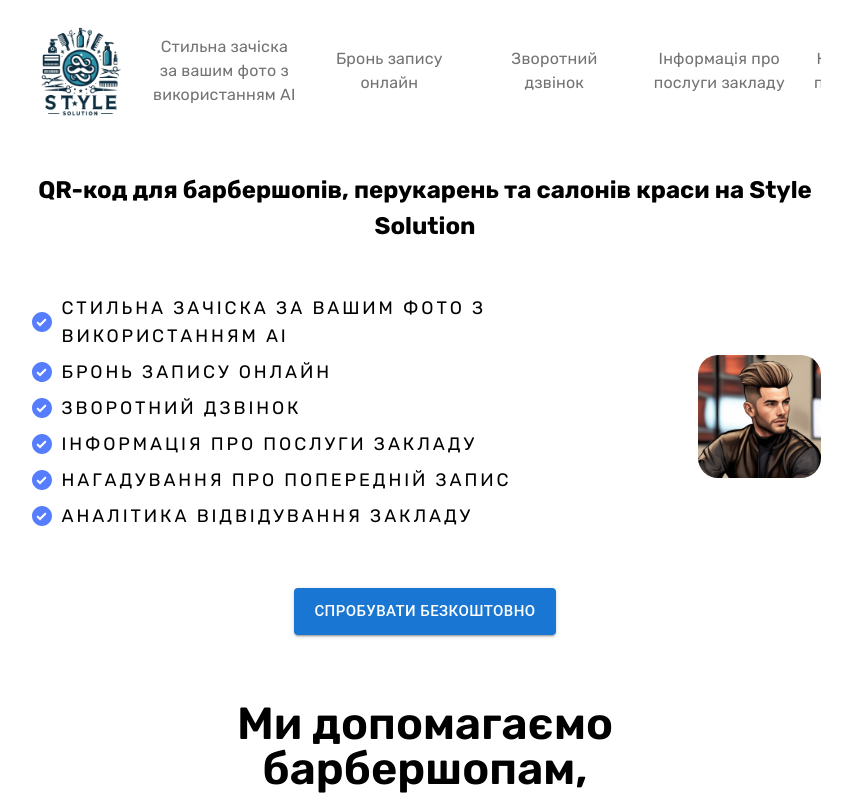
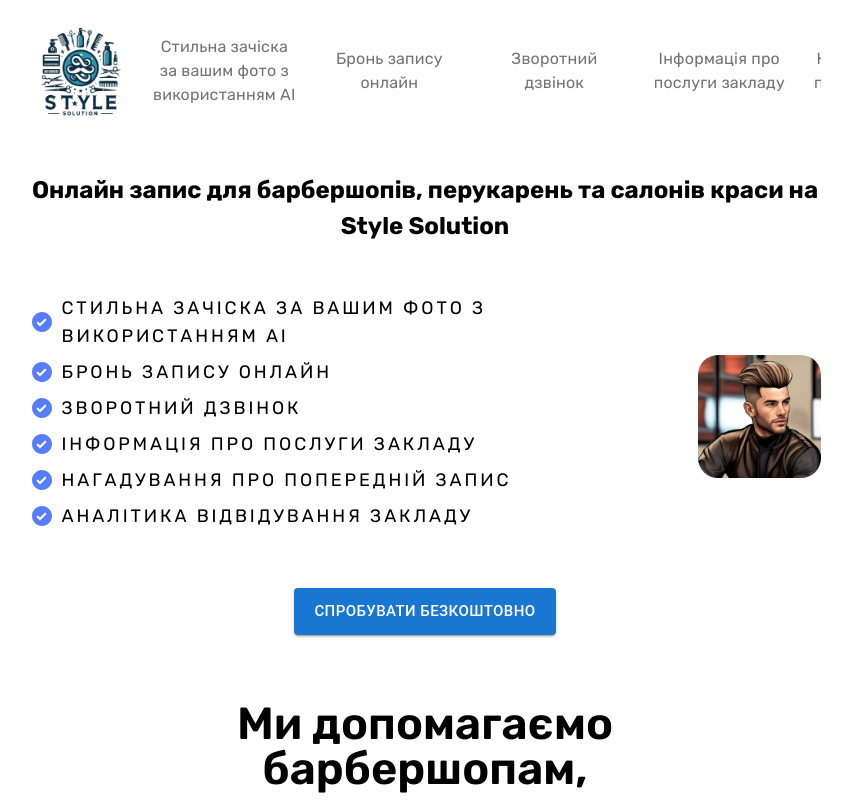
Before and after one commit to Vladymyr226/style-solution, a React (Create React App) app: page / in a window 1280 px wide. Shown: the whole page, without its empty margins (215-1067 px from the left). Built offline with nearby package versions, Linux system fonts and the light colour scheme.

Commit message:
change main header

```diff
--- a/src/views/Home/Home.tsx
+++ b/src/views/Home/Home.tsx
@@ -21,7 +21,9 @@
   return (
     <div className={s.home}>
       <section id="sub_header" className={s.subTitle}>
-        <h1 style={{ textAlign: 'center' }}>QR-код для барбершопів, перукарень та салонів краси на Style Solution</h1>
+        <h1 style={{ textAlign: 'center' }}>
+          Онлайн запис для барбершопів, перукарень та салонів краси на Style Solution
+        </h1>
         <div className={s.subTitleContent}>
           <div>
             <Features features={CARDS[0].features} />
```
